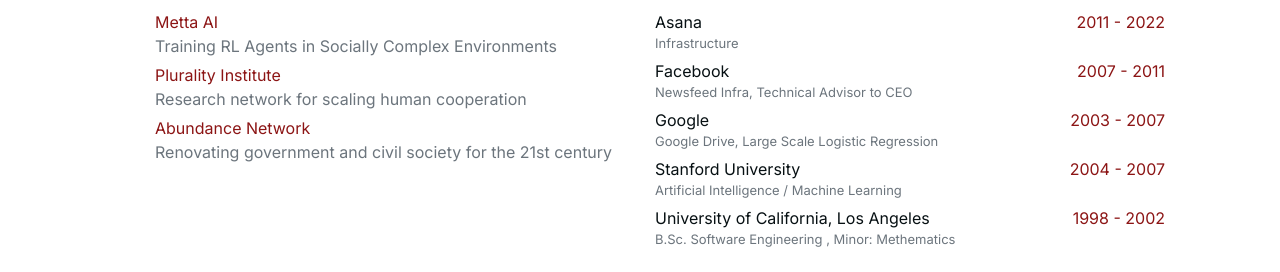
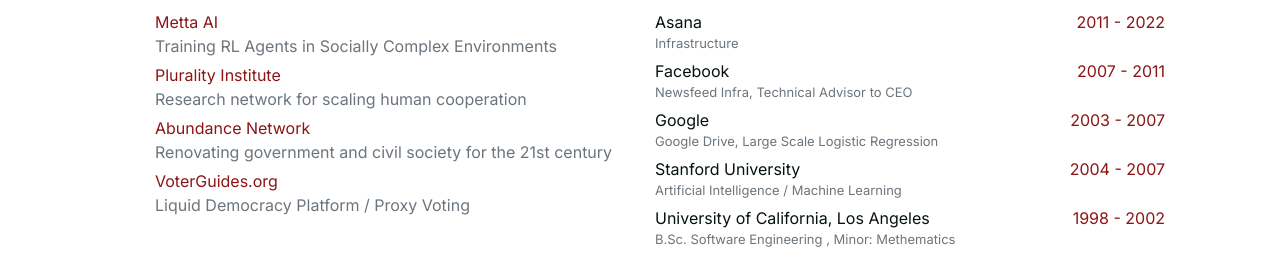
Before and after one commit to daveey/daveey.github.io, a plain HTML site: page index.html in a window 1280 px wide. Shown: the part 389-661 px from the top of the page. Drawn offline with nearby package versions, Linux system fonts and the light colour scheme; some icons are missing; a web font is replaced by a local one.

Commit message:
add abundance

```diff
--- a/index.html
+++ b/index.html
@@ -193,6 +193,21 @@
                 <div class="other_info row text-muted">
                     <div class="col">
                         Renovating government and civil society for the 21st century
+                    </div>
+                </div>
+            </div>
+        </div>
+
+        <div class="row">
+            <div class="course col">
+                <div class="institution_dates row">
+                    <div class="institution col" id="institution_title">
+                        <a href="https://www.voterguides.org/" target="_blank">VoterGuides.org</a>
+                    </div>
+                </div>
+                <div class="other_info row text-muted">
+                    <div class="col">
+                        Liquid Democracy Platform / Proxy Voting
                     </div>
                 </div>
             </div>
```
